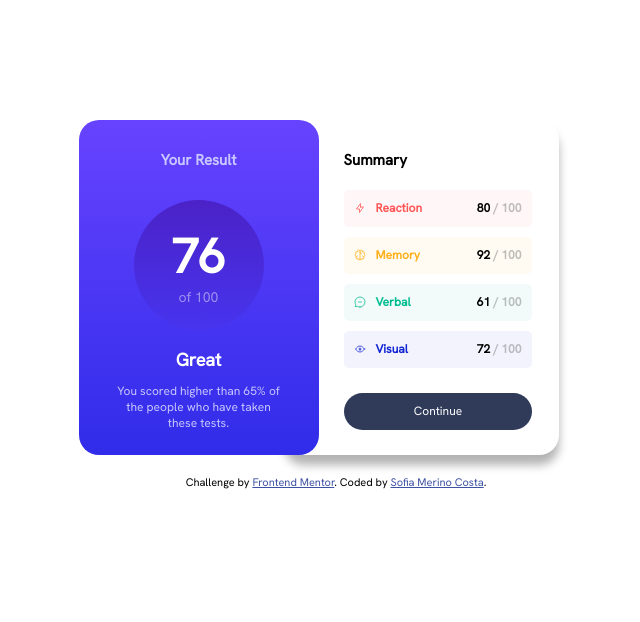
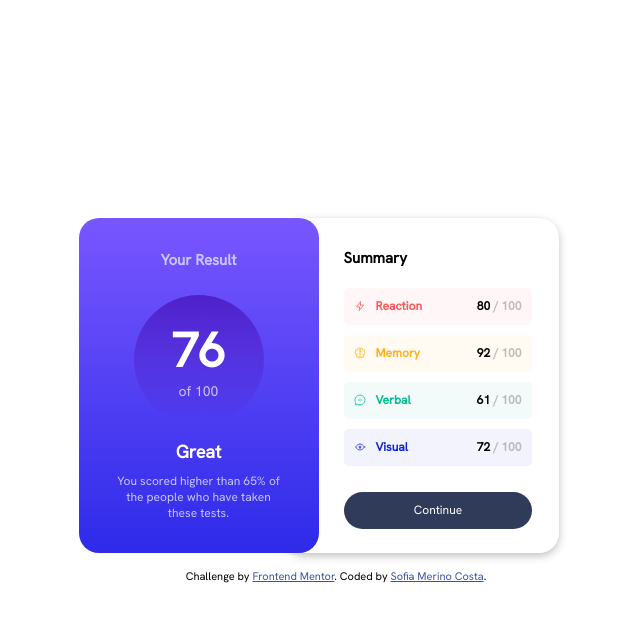
Before and after one commit to agirlhasnoname07/results-summary-component, a plain HTML site: page index.html in a window 1280 px wide. Shown: the whole page, without its empty margins (304-944 px from the left). Drawn offline with Linux system fonts and the light colour scheme.

Commit message:
code clean and style improvements

```diff
--- a/index.html
+++ b/index.html
@@ -17,7 +17,7 @@
 
   <div class="main-container">
     <div class="results-container">
-      <h1> Your Result
+      <h1 class="title"> Your Result
       </h1>
       <div class="score-circle-container">
         <div class="circle">
@@ -31,7 +31,7 @@
     </div>
 
     <div class="summary-container">
-      <h4>Summary</h4>
+      <h4 class="title">Summary</h4>
 
       <div class="categories-container category-red">
 
--- a/styles.scss
+++ b/styles.scss
@@ -48,37 +48,39 @@ $light-royal-blue: hsl(241, 81%, 54%); //bg
 $violet-blue: hsla(256, 72%, 46%, 1); //circle
 $persian-blue: hsla(241, 72%, 46%, 0); //circle
 
-body {
+* {
+  padding: 0;
   margin: 0;
   font-family: "Hanken Grotesk", sans-serif;
-  font-size: 18px;
-  padding: 100px;
+  box-sizing: border-box;
 }
 
-.attribution {
-  font-size: 11px;
-  text-align: center;
-
-  a {
-    color: hsl(228, 45%, 44%);
-  }
+body {
+  min-height: 100vh;
+  display: flex;
+  align-items: center;
+  justify-content: center;
+  flex-direction: column;
 }
 
 .main-container {
   display: flex;
-  justify-content: center;
-  margin: 20px;
+  justify-content: space-between;
+}
 
 .results-container {
   width: 240px;
   height: 335px;
-    background: linear-gradient(to bottom, #6743ff, #302ce9);
+  background: linear-gradient(to bottom, $light-slate-blue, $light-royal-blue);
   border-radius: 20px;
+  display: flex;
+  flex-direction: column;
+  text-align: center;
+  justify-content: center;
   z-index: 1;
-    text-align: center;
 
-    h1 {
-      margin: 30px 0;
+  .title {
+    margin-bottom: 25px;
     font-size: 15px;
     color: $light-lavender;
   }
@@ -93,7 +95,7 @@ body {
       width: 130px;
       height: 130px;
       border-radius: 50%;
-        background: linear-gradient(to bottom, #4b22c7, #4734ee);
+      background: linear-gradient(to bottom, $violet-blue, $persian-blue);
       display: flex;
       justify-content: center;
       align-items: center;
@@ -101,26 +103,27 @@ body {
 
       .score-number {
         font-size: 48px;
-          color: #ffffff;
+        color: $white;
         font-weight: bold;
       }
       .circle-text {
-          margin: 0;
         font-size: 14px;
-          color: rgba(255, 255, 255, 0.468);
+        color: $light-lavender;
       }
     }
   }
   .sub-title {
     font-size: 18px;
     margin-bottom: 10px;
-      color: #ffffff;
+    color: $white;
   }
 
   .sub-text {
     font-size: 12px;
     color: $light-lavender;
-      padding: 0 35px;
+    width: 170px;
+    margin-left: auto;
+    margin-right: auto;
   }
 }
 
@@ -128,16 +131,17 @@ body {
   width: 275px;
   height: 335px;
   border-radius: 20px;
-    box-shadow: 0 10px 10px rgba(0, 0, 0, 0.3);
+  box-shadow: 0 3px 8px rgba(0, 0, 0, 0.25);
   transform: translateX(-35px);
+  text-align: left;
+  display: flex;
+  flex-direction: column;
   z-index: 0;
-    text-align: left;
 
-    h4 {
-      margin-top: 30px;
+  .title {
+    margin: 30px 0 20px 60px;
     font-size: 15px;
     color: black;
-      margin-left: 60px;
     font-weight: 800;
   }
 
@@ -168,7 +172,6 @@ body {
     p {
       font-size: 12px;
       font-weight: 800;
-      }
     }
   }
 }
@@ -203,6 +206,7 @@ body {
   justify-content: center;
   align-items: center;
   text-align: center;
+  padding: 1rem 0.5rem;
 }
 
 .summary-button {
@@ -214,12 +218,19 @@ body {
   border: none;
   border-radius: 50px;
   background-color: $dark-gray-blue;
-  color: white;
-  font-family: "Hanken Grotesk", sans-serif;
+  color: $white;
   font-size: 12px;
   cursor: pointer;
-  margin-left: 34px; // IMPORTANT MARGIN FOR SUMMARY ELEMENTS
-  margin-top: 15px;
+  margin-left: 34px;
+  margin-top: auto;
+
+  .summary-button:hover {
+    background: linear-gradient(
+      to bottom,
+      var(--Light-slate-blue-background),
+      var(--Light-royal-blue-background)
+    );
+  }
 }
 
 .components-score {
@@ -247,3 +258,12 @@ body {
   color: $cobalt-blue;
   background-color: rgba(243, 243, 253, 255);
 }
+
+.attribution {
+  font-size: 11px;
+  text-align: center;
+  margin-top: 1rem;
+  a {
+    color: hsl(228, 45%, 44%);
+  }
+}
```
Also changed, not shown: styles.css, 1 other file. Lines whose indentation alone changed are shown as unchanged.
